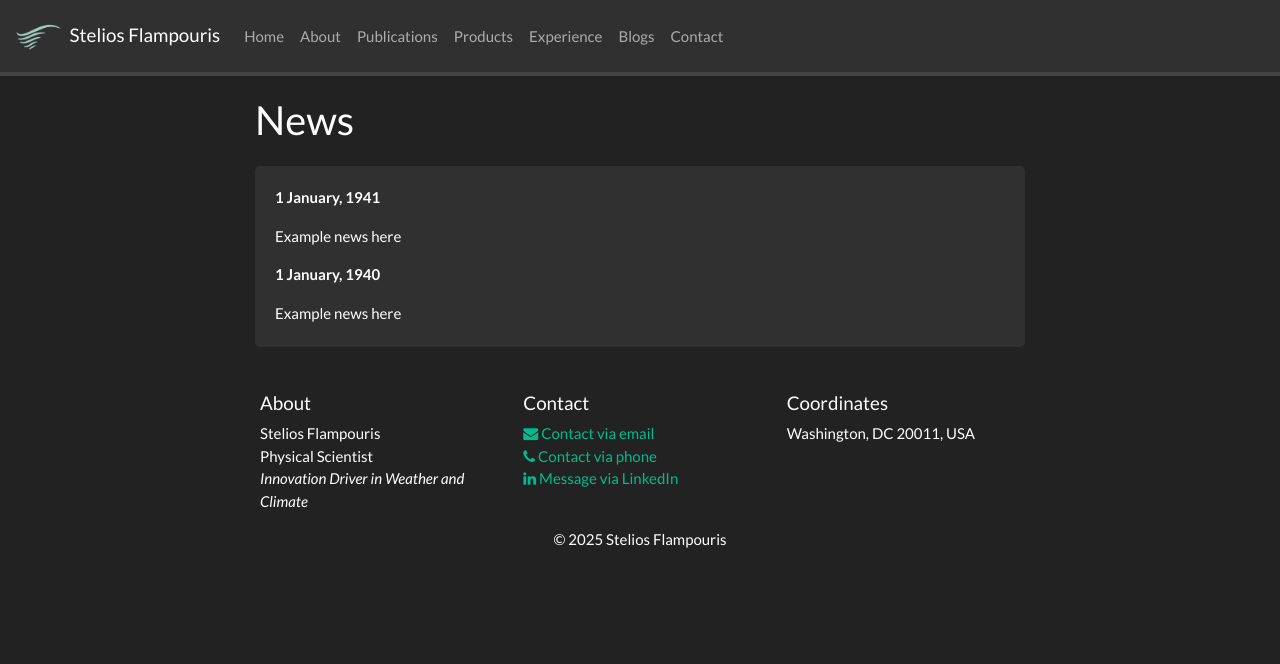
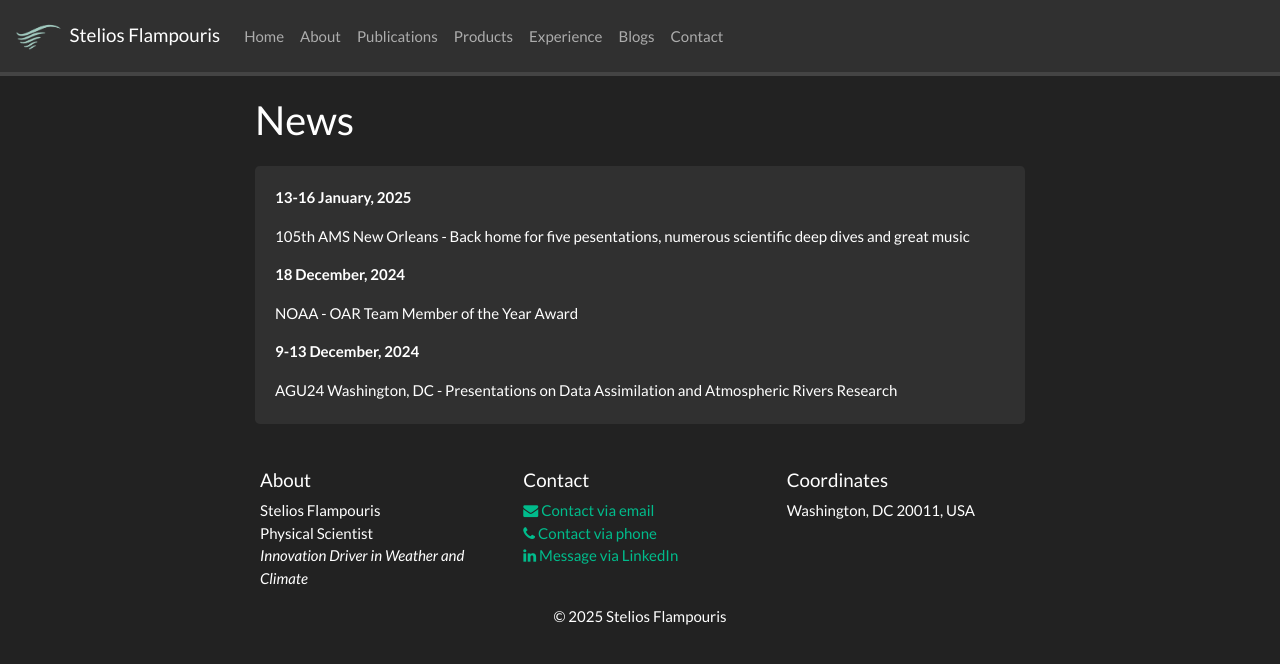
Before and after one commit to flampouris/flampouris.github.io, a Jekyll site: the page built from _pages/allnews.md, in a window 1280 px wide. Shown: the top 664 px of the page. Built offline with Jekyll 4.4.1, drawn with Linux system fonts in a browser that asks for light colours; nearby versions of some CDN libraries; a style sheet for code colours, icons or effects is not loaded.

Commit message:
Updated the sidebar.html, and the news.yml

```diff
--- a/_data/news.yml
+++ b/_data/news.yml
@@ -1,5 +1,6 @@
-- date: 1 January, 1941
-  headline: "Example news here"
-
-- date: 1 January, 1940
-  headline: "Example news here"
+- date: 13-16 January, 2025
+  headline: "105th AMS New Orleans - Back home for five pesentations, numerous scientific deep dives and great music"
+- date: 18 December, 2024
+  headline: "NOAA - OAR Team Member of the Year Award"
+- date: 9-13 December, 2024
+  headline: "AGU24 Washington, DC - Presentations on Data Assimilation and Atmospheric Rivers Research"
--- a/_includes/sidebar.html
+++ b/_includes/sidebar.html
@@ -8,6 +8,7 @@
    {% if member.email %}<a href="mailto:{{ member.email }}" target="_blank"><i class="fa fa-envelope-square fa-3x"></i></a> {% endif %}
    {% if member.cv %} <a href="{{ site.url }}{{ site.baseurl }}/{{ member.cv }}" target="_blank"><i class="ai ai-cv-square ai-3x"></i></a> {% endif %}
    {% if member.scholar %} <a href="{{ member.scholar }}" target="_blank"><i class="ai ai-google-scholar-square ai-3x"></i></a> {% endif %}
+   {% if member.linkedin %} <a href="{{ member.linkedin }}" target="_blank"><i class="fa fa-linkedin-square fa-3x"></i></a> {% endif %}
    {% if member.github %} <a href="{{ member.github }}" target="_blank"><i class="fa fa-github-square fa-3x"></i></a> {% endif %}
    {% if member.researchgate %} <a href="{{ member.researchgate }}" target="_blank"><i class="ai ai-researchgate-square ai-3x"></i></a> {% endif %}
   </div>
@@ -24,7 +25,7 @@
 </div>
 
 <div class="jumbotron">
-  <h4>News</h4>
+  <h4>Insights</h4>
 
   {% for article in site.data.news limit:3 %}
   <b>{{ article.date }}</b>
```
